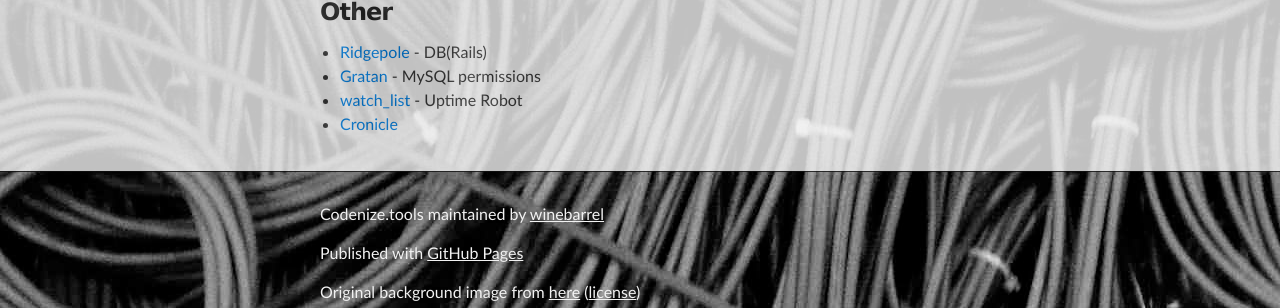
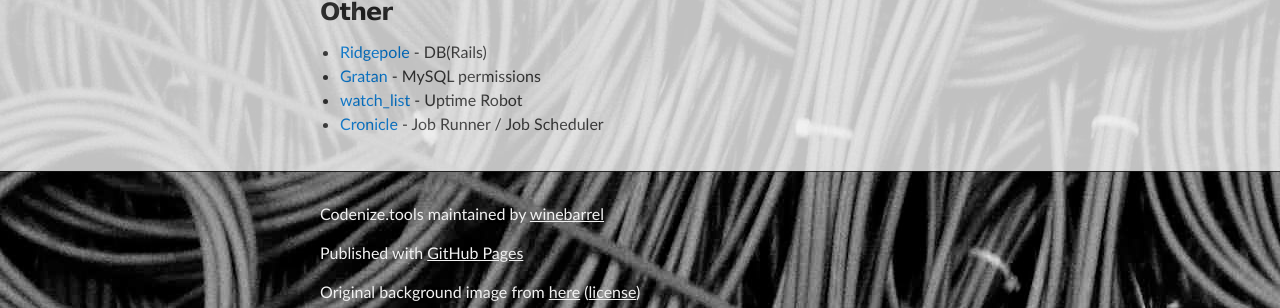
Before and after one commit to codenize-tools/codenize.tools, a Jekyll site: the page built from index.md, in a window 1280 px wide. Shown: the part 1073-1381 px from the top of the page. Built offline with Jekyll 4.4.1, drawn with Linux system fonts in a browser that asks for light colours; comment, search, counter and statistics services are not loaded.

Commit message:
Update index.md

```diff
--- a/index.md
+++ b/index.md
@@ -40,4 +40,4 @@ end
 - [Ridgepole](http://ridgepole.codenize.tools/) - DB(Rails)
 - [Gratan](http://gratan.codenize.tools/) - MySQL permissions
 - [watch_list](http://watch_list.codenize.tools/) - Uptime Robot
-- [Cronicle](http://cronicle.codenize.tools/)
+- [Cronicle](http://cronicle.codenize.tools/) - Job Runner / Job Scheduler
```
